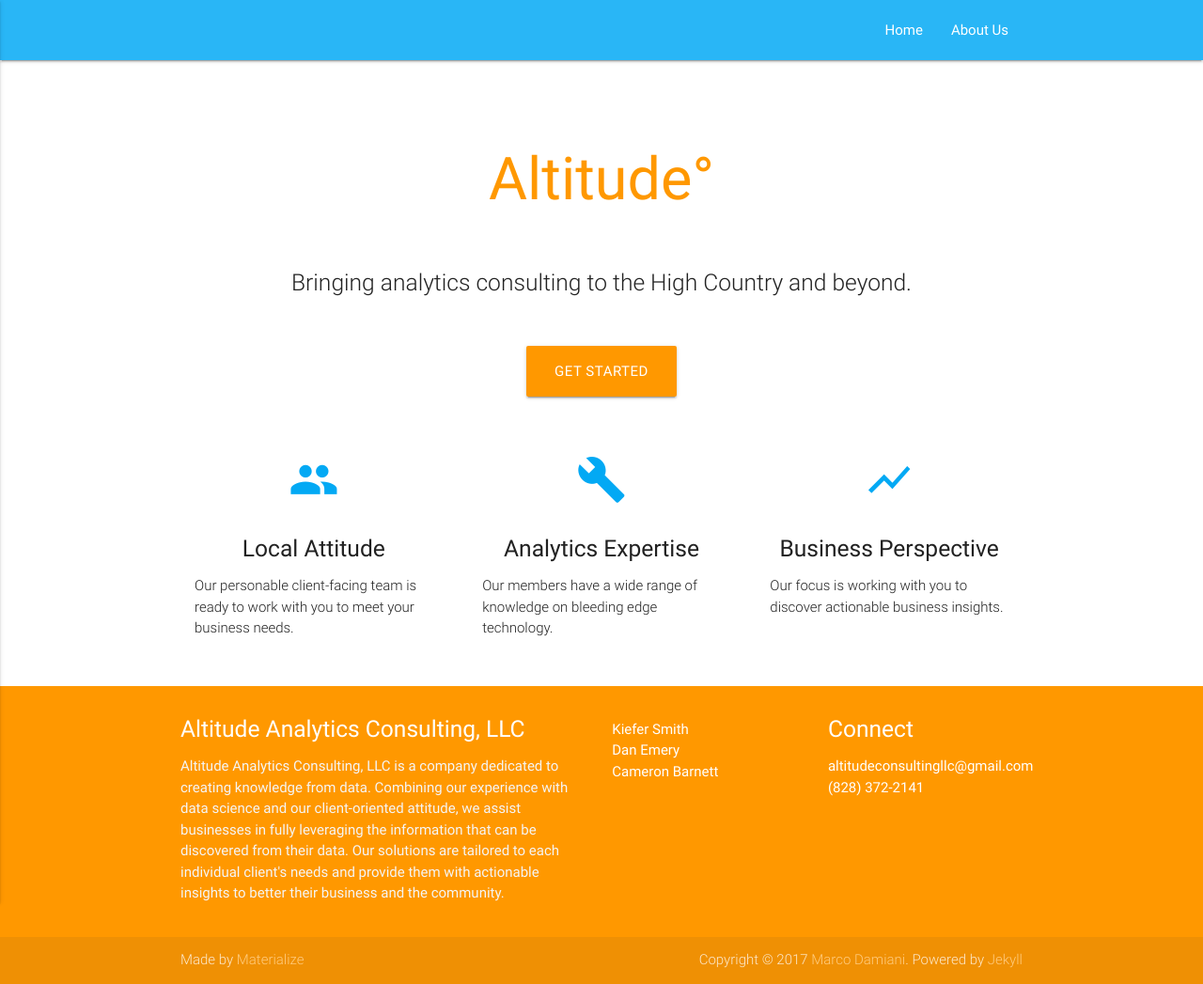
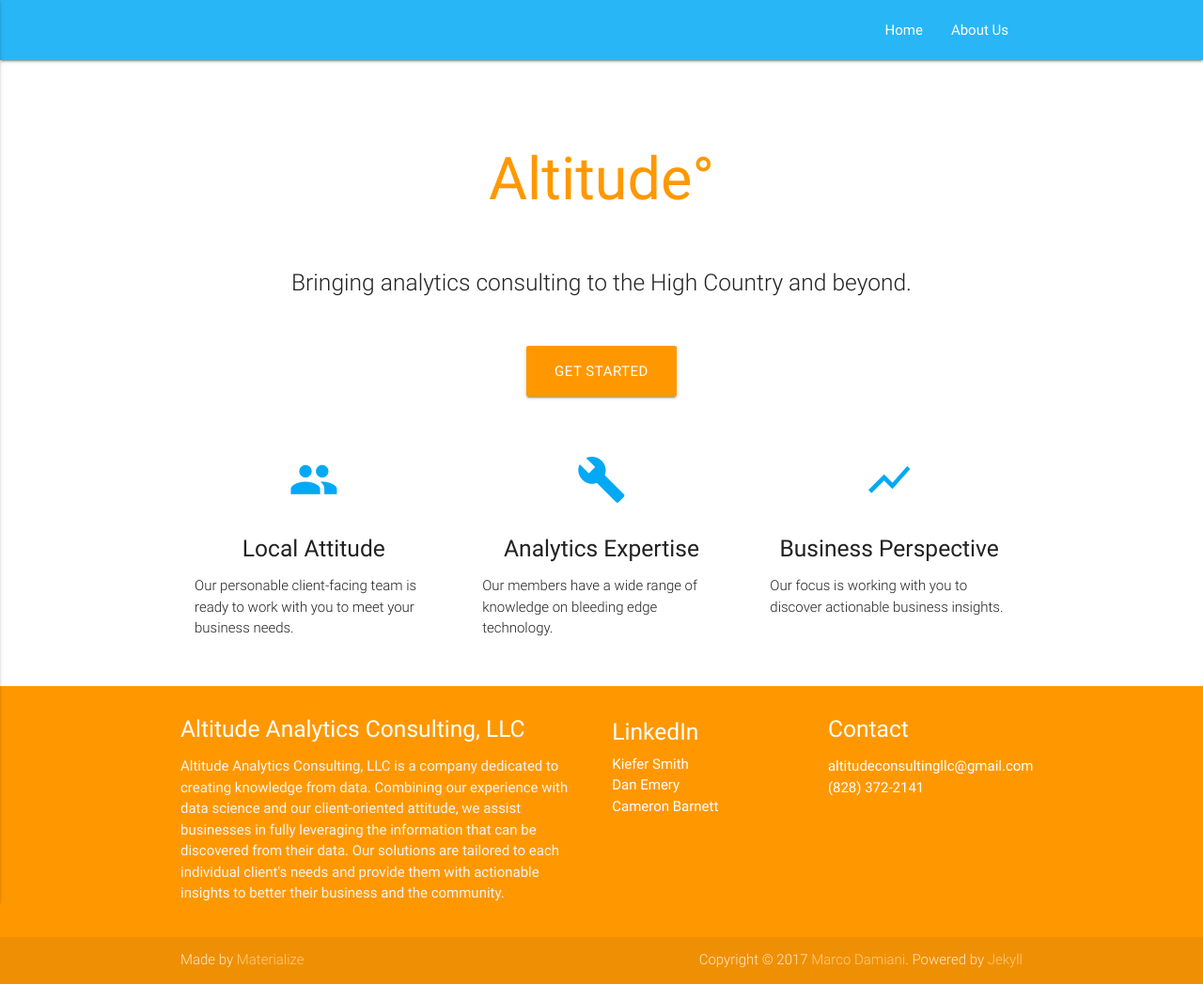
Before and after one commit to kiefersmith/Altitude-Website, a Jekyll site: the page built from index.md, in a window 1280 px wide. Shown: the whole page at 94% size. Built offline with Jekyll 4.4.1, drawn with Linux system fonts in a browser that asks for light colours.

Commit message:
Changed footer.

```diff
--- a/_includes/footer.html
+++ b/_includes/footer.html
@@ -8,13 +8,14 @@
         <div class="col l3 s12">
           <h5 class="white-text">         </h5>
           <ul>
+          	<h5 class="white-text">LinkedIn</h5>
             <li><a class="white-text" href="https://www.linkedin.com/in/kiefersmith" target="_blank">Kiefer Smith</a></li>
             <li><a class="white-text" href="https://www.linkedin.com/in/daniel-emery-6b38a914a/" target="_blank">Dan Emery</a></li>
             <li><a class="white-text" href="https://www.linkedin.com/in/cameron-barnett-995a74126/" target="_blank">Cameron Barnett</a></li>
           </ul>
         </div>
         <div class="col l3 s12">
-          <h5 class="white-text">Connect</h5>
+          <h5 class="white-text">Contact</h5>
           <ul>
             <li><a class="white-text" href="mailto:altitudeconsultingllc@gmail.com">altitudeconsultingllc@gmail.com</a></li>
             <li><a class="white-text" href="#!">(828) 372-2141</a></li>
```
Also changed, not shown: 1 other file.
